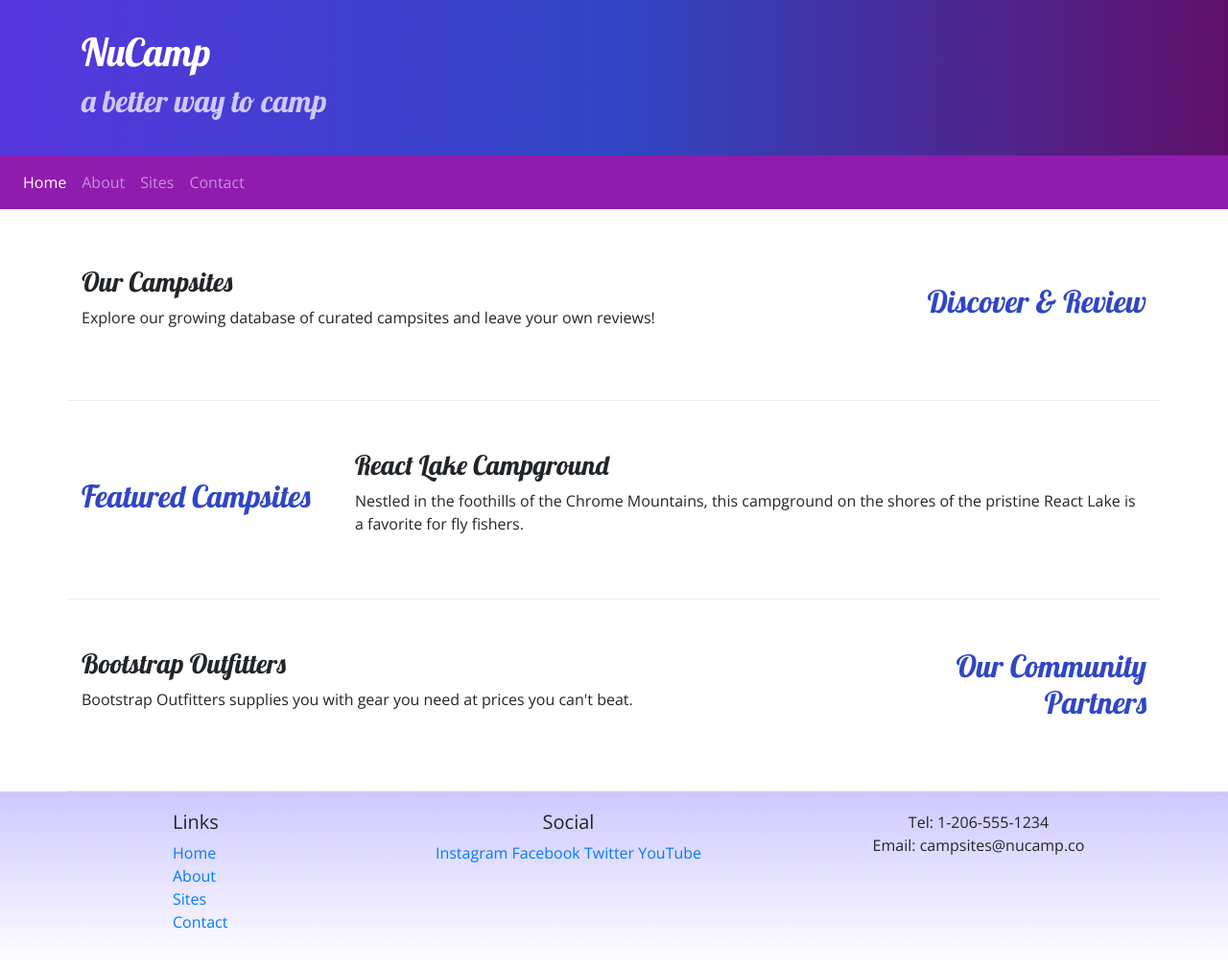
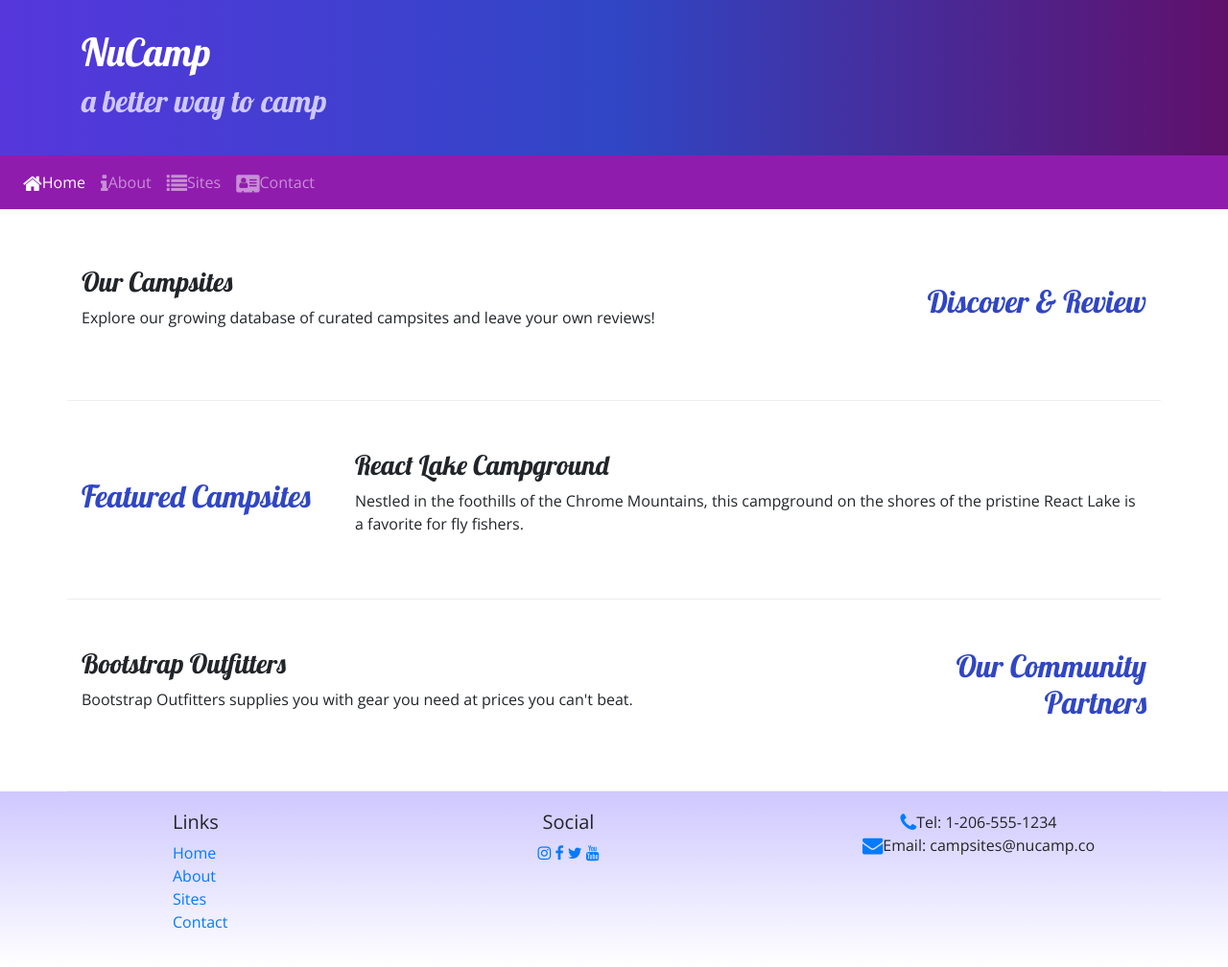
Before and after one commit to junalynnc/nucampsite, a website: page index.html in a window 1280 px wide. Shown: the whole page at 96% size. Drawn offline with nearby package versions, Linux system fonts and the light colour scheme.

Commit message:
navbar and breadcrumbs exercise

```diff
--- a/index.html
+++ b/index.html
@@ -10,6 +10,7 @@
     <link rel="stylesheet" href="node_modules/bootstrap/dist/css/bootstrap.min.css" />
 
     <!-- Additional CSS must be placed after Bootstrap CSS -->
+    <link rel="stylesheet" href="node_modules/font-awesome/css/font-awesome.min.css" />
     <link rel="stylesheet" href="https://fonts.googleapis.com/css?family=Lobster|Open+Sans" />
     <link rel="stylesheet" href="css/styles.css" />
 
@@ -36,10 +37,10 @@
             </button>
             <div class="collapse navbar-collapse id="#nucampNavbar">
                 <ul class="navbar-nav">
-                    <li class="nav-item active"><a class="nav-link" href="#">Home</a></li>
-                    <li class="nav-item"><a class="nav-link" href="aboutus.html">About</a></li>
-                    <li class="nav-item"><a class="nav-link"href="#">Sites</a></li>
-                    <li class="nav-item"><a class="nav-link" href="#">Contact</a></li>
+                    <li class="nav-item active"><a class="nav-link" href="#"><i class="fa fa-home fa-lg"></i>Home</a></li>
+                    <li class="nav-item"><a class="nav-link" href="aboutus.html"><i class="fa fa-info fa-lg"></i>About</a></li>
+                    <li class="nav-item"><a class="nav-link"href="#"><i class="fa fa-list fa-lg"></i>Sites</a></li>
+                    <li class="nav-item"><a class="nav-link" href="#"><i class="fa fa-address-card fa-lg"></i>Contact</a></li>
                 </ul>
         </div>
         </div>
@@ -90,14 +91,14 @@
                 </div>
                 <div class="col-6 col-sm-5 text-center">
                     <h5>Social</h5>
-                    <a href="http://instagram.com/">Instagram</a>
-                    <a href="http://facebook.com/">Facebook</a>
-                    <a href="http://twitter.com/">Twitter</a>
-                    <a href="http://youtube.com/">YouTube</a>
+                    <a href="http://instagram.com/"><i class="fa fa-instagram"></i></a>
+                    <a href="http://facebook.com/"><i class="fa fa-facebook"></i></a>
+                    <a href="http://twitter.com/"><i class="fa fa-twitter"></i></a>
+                    <a href="http://youtube.com/"><i class="fa fa-youtube"></i></a>
                 </div>
                 <div class="col-sm-4 text-center">
-                    Tel: 1-206-555-1234<br />
-                    Email: campsites@nucamp.co
+                    <i class="fa fa-phone fa-lg text-primary"></i>Tel: 1-206-555-1234<br />
+                    <i class="fa fa-envelope fa-lg text-primary"></i>Email: campsites@nucamp.co
                 </div>
             </div>
         </div>
--- a/package.json
+++ b/package.json
@@ -15,6 +15,7 @@
   },
   "dependencies": {
     "bootstrap": "^4.5.2",
+    "font-awesome": "^4.7.0",
     "jquery": "^3.5.1",
     "popper.js": "^1.16.1"
   }
```
Also changed, not shown: aboutus.html (+11 -10 lines), 1 other file.
